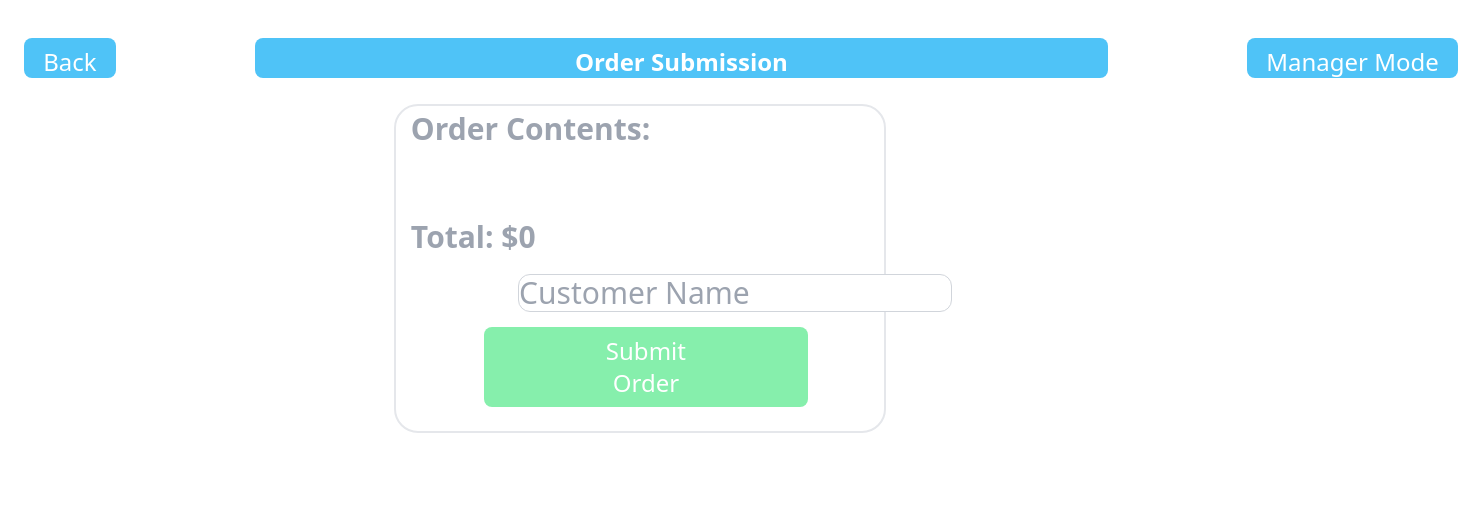
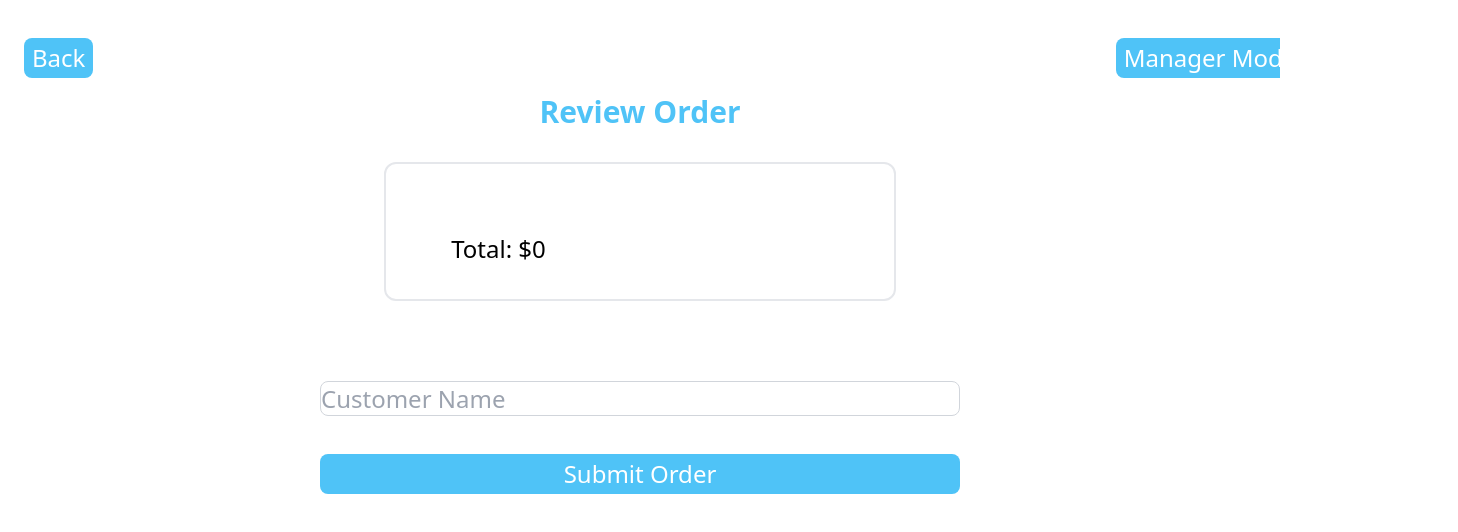
Before and after one commit to JasonIsAzn/CSC315_FA22_FInal_Project, a React (Create React App) app: page /submission in a window 1280 px wide. Shown: the top 532 px of the page, 1458 px wide, since content can reach past the window. Built offline with nearby package versions, Linux system fonts and the light colour scheme.

Commit message:
ui changes

```diff
--- a/package.json
+++ b/package.json
@@ -16,6 +16,7 @@
     "express": "^4.18.2",
     "mui-datatables": "^4.2.2",
     "nodemon": "^2.0.20",
+    "party-js": "^2.2.0",
     "pg": "^8.8.0",
     "react": "^18.2.0",
     "react-bootstrap": "^2.5.0",
--- a/src/frontend/pages/Home.js
+++ b/src/frontend/pages/Home.js
@@ -27,9 +27,9 @@ export default function Home() {
   return (
     <div className="h-screen w-full fixed left-0 top-0 flex flex-col">
       {/* header section for logout button */}
-      <div className="flex justify-end items-end pb-[10%]">
+      <div className="flex justify-end items-center">
         <button
-          className="w-[10%] h-[20%] bg-red-500 hover:bg-white hover:text-red-600 hover:border-red-600 hover:border-2 text-white font-bold mx-6 pb-[2.5%] pt-[1%] rounded-xl text-xl"
+          className="w-28 h-0 bg-[#4FC3F7] hover:bg-white hover:text-[#4FC3F7] hover:border-[#4FC3F7] hover:border-2 text-white font-bold mx-12 py-[1%] rounded-xl text-xl flex justify-center items-center my-12"
           onClick={logout}
         >
           Logout
@@ -37,27 +37,28 @@ export default function Home() {
       </div>
 
       {/* main section for POS mode buttons */}
-      <div className="flex justify-center items-center">
+      <div className="flex justify-center items-start h-3/4">
+      <button
+          className="w-3/4 h-full hover:bg-[#4FC3F7] bg-white text-[#4FC3F7] border-[#4FC3F7] border-2  hover:text-white font-bold mx-6 p-6 py-[10%] rounded-xl text-4xl"
+          onClick={goCustomer}
+        >
+          Welcome to Spin N' Stone!
+        </button>
+        <div className="h-1/3 grid grid-cols-1 ">
         <button
-          className="w-1/3 h-full bg-[#4FC3F7] hover:bg-white hover:text-[#4FC3F7] hover:border-[#4FC3F7] hover:border-2 text-white font-bold mx-6 p-6 py-[10%] rounded-3xl text-4xl"
+          className="w-32 h-20 hover:bg-[#4FC3F7] bg-white text-[#4FC3F7] border-[#4FC3F7] border-2 hover:text-white font-bold mx-6 rounded-xl text-xl"
           onClick={goManager}
         >
           Manager
         </button>
 
         <button
-          className="w-1/3 h-full bg-[#4FC3F7] hover:bg-white hover:text-[#4FC3F7] hover:border-[#4FC3F7] hover:border-2 text-white font-bold mx-6 p-6 py-[10%] rounded-3xl text-4xl"
+          className="w-32 h-20 hover:bg-[#4FC3F7] bg-white text-[#4FC3F7] border-[#4FC3F7] border-2 hover:text-white font-bold mx-6 rounded-xl text-xl"
           onClick={goServer}
         >
           Server
         </button>
-
-        <button
-          className="w-1/3 h-full bg-[#4FC3F7] hover:bg-white hover:text-[#4FC3F7] hover:border-[#4FC3F7] hover:border-2 text-white font-bold mx-6 p-6 py-[10%] rounded-3xl text-4xl"
-          onClick={goCustomer}
-        >
-          Customer
-        </button>
+        </div>
       </div>
     </div>
   );
--- a/src/frontend/pages/customer-pages/Customer.js
+++ b/src/frontend/pages/customer-pages/Customer.js
@@ -1,8 +1,18 @@
-import React from "react";
+import React, { useEffect } from "react";
 import { useNavigate } from "react-router-dom";
 import pizza_type from "./pizza_type";
+import party from "party-js";
 
 export default function Customer() {
+
+  // const ref = useRef();
+
+  useEffect(() => {
+    document.querySelectorAll(".confetti-button").forEach(e => e.addEventListener("click", function (e) {
+      party.confetti(this);
+    }))
+  }, [])
+
   const navigate = useNavigate();
 
   // back to login page
@@ -20,10 +30,13 @@ export default function Customer() {
   };
 
   const goSauces = () => {
-    navigate("/sauces");
+    setTimeout(() => navigate("/sauces"), 1000)
   };
+
+
   const goCheckout = () => {
     navigate("/checkout");
+
   };
 
   return (
@@ -64,7 +77,7 @@ export default function Customer() {
           {pizza_type.map((pizza) => (
             <div>
               <button
-                className="w-5.0 h-1 bg-[#4FC3F7] hover:bg-white hover:text-[#4FC3F7] hover:border-[#4FC3F7] hover:border-2 text-white font-bold mx-auto my-5 p-20 rounded-lg text-l flex justify-center items-center"
+                className="w-5.0 h-1 bg-[#4FC3F7] hover:bg-white hover:text-[#4FC3F7] hover:border-[#4FC3F7] hover:border-2 text-white font-bold mx-auto my-5 p-20 rounded-lg text-l flex justify-center items-center confetti-button"
                 onClick={goSauces}
               >
                 {pizza.name}
--- a/src/frontend/pages/manager-pages/Inventory.js
+++ b/src/frontend/pages/manager-pages/Inventory.js
@@ -47,14 +47,14 @@ export default function Inventory() {
         </button>
 
         <button
-          className="w-1/2 h-1 bg-[#4FC3F7] hover:bg-white hover:text-[#4FC3F7] hover:border-[#4FC3F7] hover:border-2 text-white font-bold mx-1 p-6 rounded-xl text-2xl flex justify-center items-center"
+          className="w-1/2 h-1 bg-[#4FC3F7] hover:bg-white hover:text-[#4FC3F7] hover:border-[#4FC3F7] hover:border-2 text-white font-bold mx-1 p-6 rounded-lg text-2xl flex justify-center items-center"
           onClick={goInventory}
         >
           <h1 className="">Inventory</h1>
         </button>
 
         <button
-          className="w-1/2 h-1 bg-[#4FC3F7] hover:bg-white hover:text-[#4FC3F7] hover:border-[#4FC3F7] hover:border-2 text-white font-bold mx-1 p-6 rounded-xl text-2xl flex justify-center items-center"
+          className="w-1/2 h-1 bg-[#4FC3F7] hover:bg-white hover:text-[#4FC3F7] hover:border-[#4FC3F7] hover:border-2 text-white font-bold mx-1 p-6 rounded-lg text-2xl flex justify-center items-center"
           onClick={goSales}
         >
           Sales
--- a/src/frontend/pages/server-pages/Submission.js
+++ b/src/frontend/pages/server-pages/Submission.js
@@ -13,7 +13,7 @@ export default function Submission() {
   // displays currently selected items
   function displayContents() {
     console.log(selectedItems);
-    let contents = "Order Contents: \n";
+    let contents = "";
     let total = 0;
     for (let i = 0; i < selectedItems.length; i++) {
       contents +=
@@ -25,7 +25,7 @@ export default function Submission() {
       total += selectedItems[i].price;
     }
 
-    contents += "\n\nTotal: $" + total;
+    contents += "\n\n\t\tTotal: $" + total;
     return contents;
   }
 
@@ -103,22 +103,18 @@ export default function Submission() {
   };
 
   return (
-    <div className="h-screen flex flex-col">
+    <div className="h-screen flex flex-col overflow-y-hidden">
       {/* header button content */}
       <div className="flex flex-row h-[5%] mt-[3%]">
         <button
-          className="pb-[2.3%] px-[1.5%] bg-[#4FC3F7] hover:bg-white hover:text-[#4FC3F7] hover:border-[#4FC3F7] hover:border-2 text-white mx-6 p-2 rounded-lg text-2xl justify-center items-center"
+          className="bg-[#4FC3F7] hover:bg-white hover:text-[#4FC3F7] hover:border-[#4FC3F7] hover:border-2 text-white mx-6 p-2 rounded-lg text-2xl flex justify-center items-center"
           onClick={goBack}
         >
           <h1 className="">Back</h1>
         </button>
 
-        <button className="ml-[9%] pb-[2.3%] px-[25%] bg-[#4FC3F7] hover:bg-white hover:text-[#4FC3F7] hover:border-[#4FC3F7] hover:border-2 text-white mx-6 p-2 rounded-lg text-2xl justify-center items-center font-bold whitespace-nowrap">
-          <h1 className="">Order Submission</h1>
-        </button>
-
         <button
-          className=" ml-[9%] pb-[2.3%] px-[1.5%] bg-[#4FC3F7] hover:bg-white hover:text-[#4FC3F7] hover:border-[#4FC3F7] hover:border-2 text-white mx-6 p-2 rounded-lg text-2xl justify-center items-center whitespace-nowrap"
+          className=" ml-[78%] bg-[#4FC3F7] hover:bg-white hover:text-[#4FC3F7] hover:border-[#4FC3F7] hover:border-2 text-white mx-6 p-2 rounded-lg text-2xl flex justify-center items-center whitespace-nowrap"
           onClick={goManager}
         >
           <h1 className="">Manager Mode</h1>
@@ -126,15 +122,19 @@ export default function Submission() {
       </div>
 
       {/* main area with submission content */}
-      <div className="p-[2%] flex flex-col items-center justify-center">
-        <div className="w-2/5 text-3xl border border-2 text-gray-400 rounded-3xl">
-          <h1 className="mb-[3%] font-semibold  whitespace-pre-wrap px-[3%] py-[1%] ">
+      <div className="mt-4 flex justify-center items-center">
+        <h1 className="text-[#4FC3F7] text-3xl font-semibold">Review Order</h1>
+      </div>
+      <div className="flex flex-col items-center mt-8">
+        <div className="h-2/4 w-2/5 text-2xl border border-2 text-black rounded-xl overflow-y-scroll">
+          <h1 className="mb-[3%]   whitespace-pre-wrap px-[3%] py-[1%] ">
             {displayContents()}
           </h1>
+        </div>
 
-          <input
+        <input
             type="text"
-            className="mx-[25%] border border-1 border-gray-300 hover:border-gray-500 focus:ring-0 focus:outline-none rounded-xl mb-[3%]"
+            className="w-1/2 h-12 mt-20 mx-[13%] border border-1 border-gray-300 hover:border-gray-500 focus:ring-0 focus:outline-none rounded-lg text-2xl mb-[3%]"
             placeholder="Customer Name"
             onChange={(e) => {
               setCustomerName(e.target.value);
@@ -142,12 +142,11 @@ export default function Submission() {
           />
 
           <button
-            className="px-[25%] mx-[18%] mb-[5%] bg-green-300 hover:bg-white hover:text-green-400 hover:border-green-400 hover:border-2 text-white mx-6 p-2 rounded-lg text-2xl justify-center items-center"
+            className="w-1/2 mx-[25%] bg-[#4FC3F7] mb-12 hover:bg-white hover:text-[#4FC3F7] hover:border-[#4FC3F7] hover:border-2 text-white mx-6 p-1 px-2 rounded-lg text-2xl flex justify-center items-center"
             onClick={handleSubmission}
           >
             Submit Order
           </button>
-        </div>
       </div>
     </div>
   );
```
Also changed, not shown: src/frontend/pages/server-pages/Server.js (+10 -21 lines), 1 other file (tests, documents, lock files or other folders).
